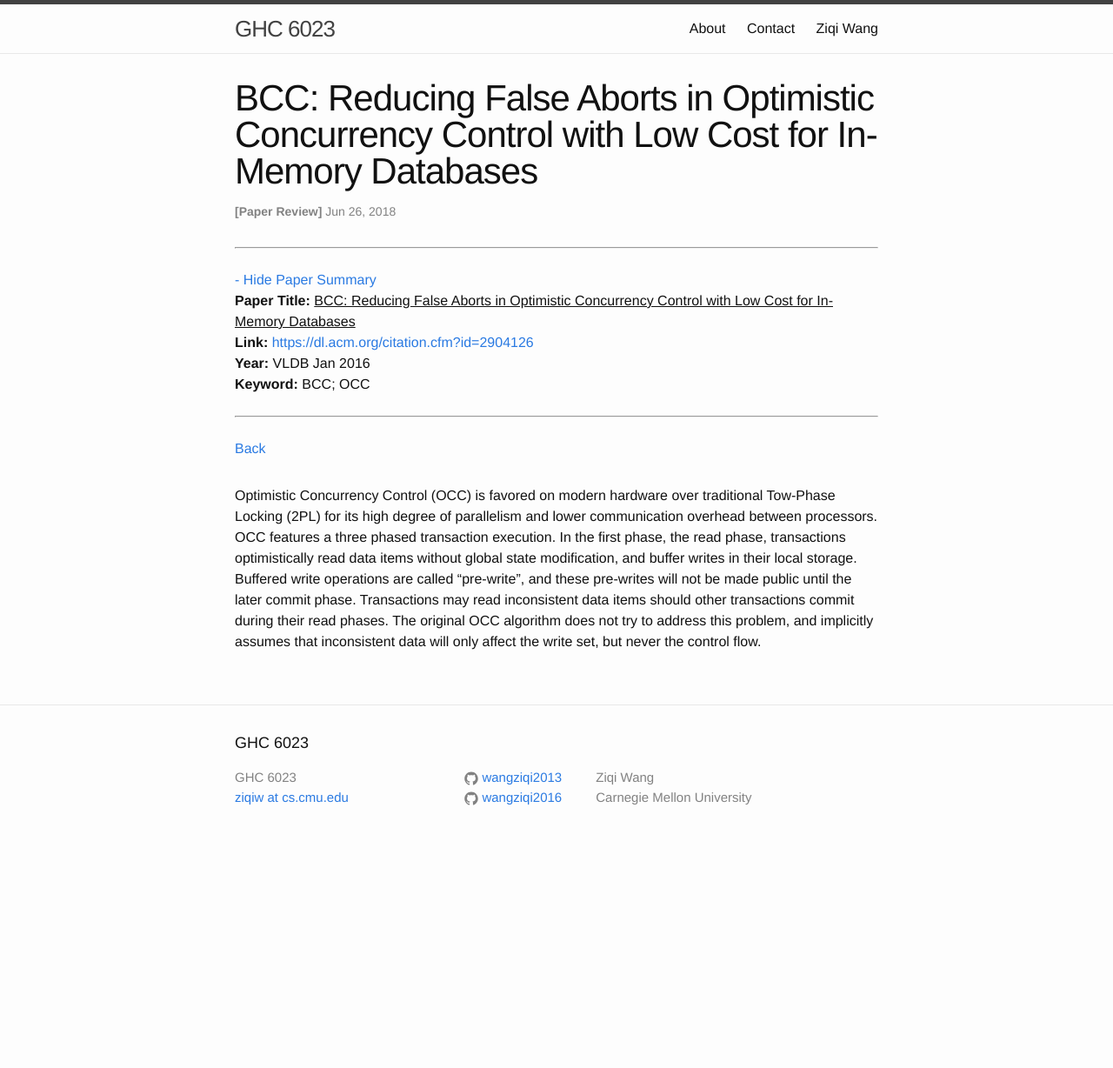
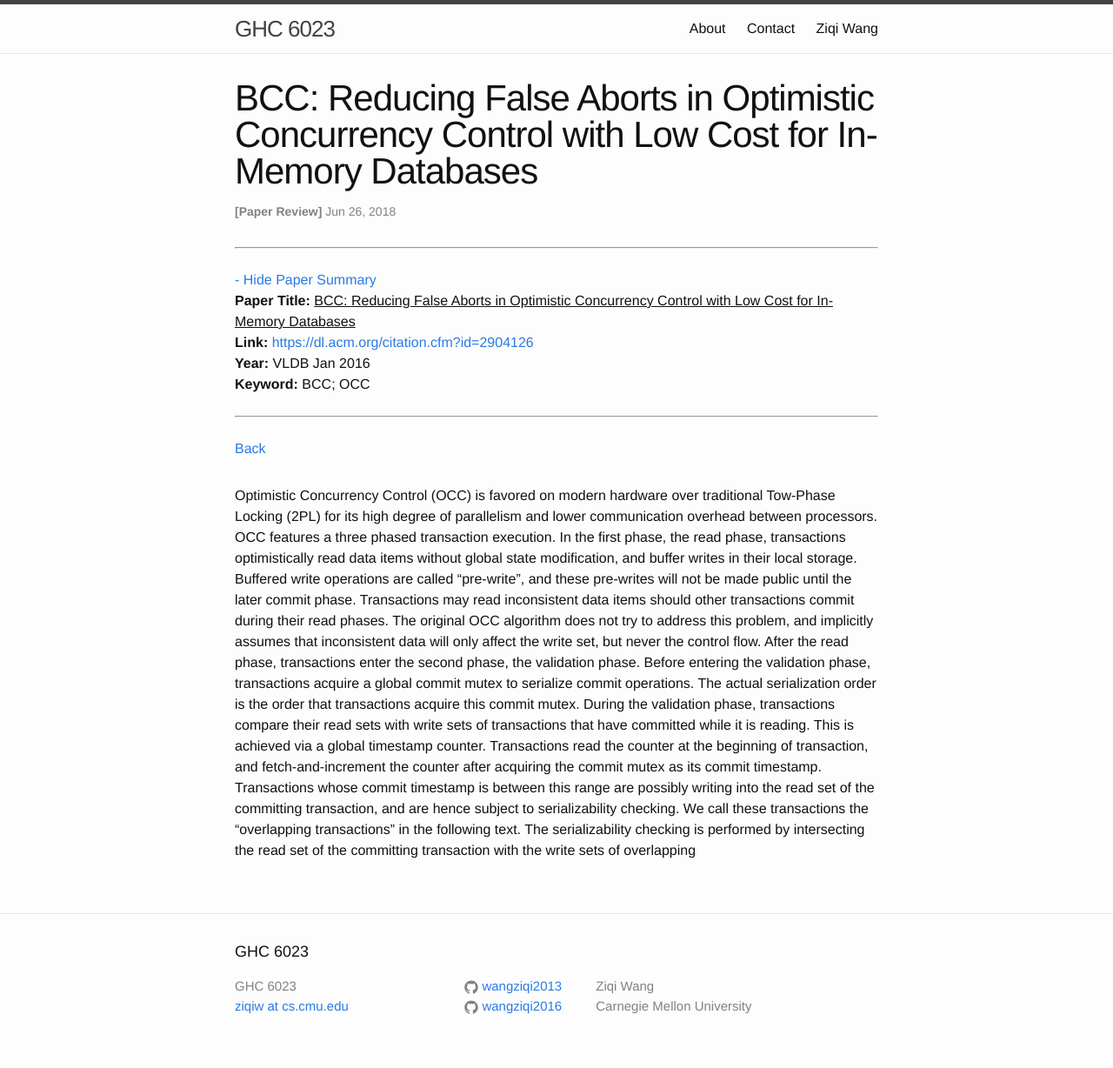
Before and after one commit to wangziqi2013/wangziqi2013.github.io, a Jekyll site: the page built from _posts/2018-06-25-bcc.markdown, in a window 1280 px wide. Shown: the whole page at 87% size. Built offline with Jekyll 4.4.1, drawn with Linux system fonts in a browser that asks for light colours; before the commit the page ends 988 px from its top, so only the background shows below that.

Commit message:
Working on validation phase

```diff
--- a/_posts/2018-06-25-bcc.markdown
+++ b/_posts/2018-06-25-bcc.markdown
@@ -20,4 +20,13 @@ without global state modification, and buffer writes in their local storage. Buf
 "pre-write", and these pre-writes will not be made public until the later commit phase. Transactions may read
 inconsistent data items should other transactions commit during their read phases. The original OCC algorithm
 does not try to address this problem, and implicitly assumes that inconsistent data will only affect the write set,
-but never the control flow.
+but never the control flow. After the read phase, transactions enter the second phase, the validation phase.
+Before entering the validation phase, transactions acquire a global commit mutex to serialize commit operations.
+The actual serialization order is the order that transactions acquire this commit mutex. During the validation
+phase, transactions compare their read sets with write sets of transactions that have committed while it is
+reading. This is achieved via a global timestamp counter. Transactions read the counter at the beginning of
+transaction, and fetch-and-increment the counter after acquiring the commit mutex as its commit timestamp.
+Transactions whose commit timestamp is between this range are possibly writing into the read set of the
+committing transaction, and are hence subject to serializability checking. We call these transactions the
+"overlapping transactions" in the following text. The serializability checking is performed by intersecting
+the read set of the committing transaction with the write sets of overlapping
```
